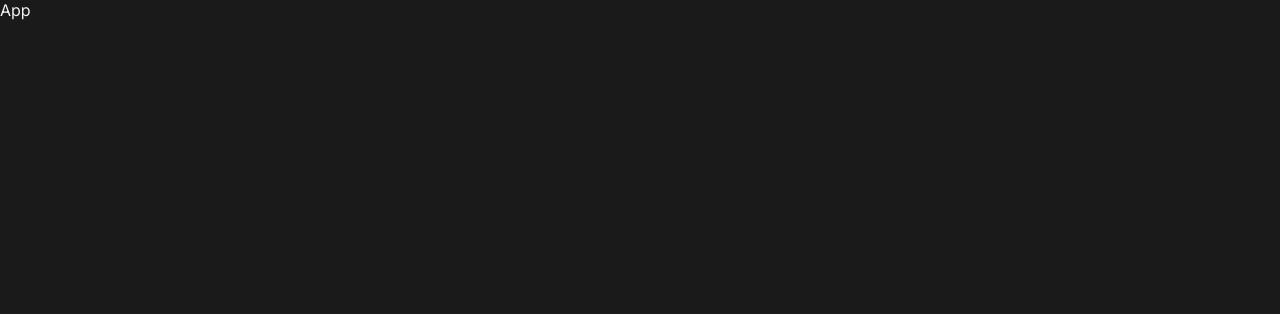
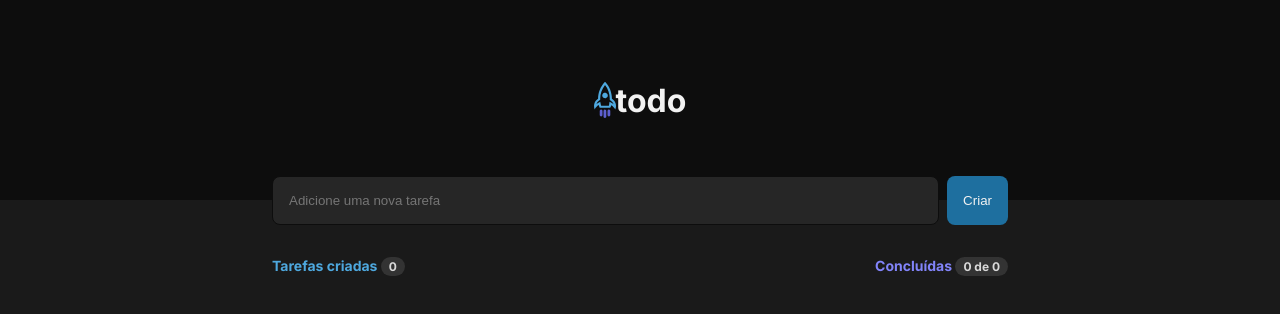
Before and after one commit to flwedu/ignite-challenge-01-todo-list, a React (Vite) app: page / in a window 1280 px wide. Shown: the top 314 px of the page. Built offline with nearby package versions, Linux system fonts and the light colour scheme.

Commit message:
:sparkles: Add TaskCard.tsx and TasksList.tsx components

```diff
--- a/package.json
+++ b/package.json
@@ -11,6 +11,7 @@
   },
   "dependencies": {
     "@biomejs/biome": "1.7.3",
+    "lucide-react": "^0.378.0",
     "react": "^18.2.0",
     "react-dom": "^18.2.0",
     "styled-components": "^6.1.11"
--- a/src/App.tsx
+++ b/src/App.tsx
@@ -1,9 +1,25 @@
+import React, { useCallback } from "react";
+import { AppHeading } from "./components/AppHeading/AppHeading.tsx";
+import { NewTaskForm } from "./components/NewTaskForm/NewTaskForm.tsx";
+import type { Task } from "./components/TaskCard/TaskCard.tsx";
+import { TasksList } from "./components/TasksList/TasksList.tsx";
+
 function App() {
+	const [tasks, setTasks] = React.useState<Task[]>([]);
+
+	const onAddNewTask = useCallback((newTask: Task) => {
+		setTasks((currState) => [newTask, ...currState]);
+	}, []);
+
 	return (
 		<>
-			<div>
-				App
-			</div>
+			<AppHeading>
+				<h1>todo</h1>
+			</AppHeading>
+			<main>
+				<NewTaskForm onAddNewTask={onAddNewTask} />
+				<TasksList tasks={tasks} />
+			</main>
 		</>
 	);
 }
--- a/src/components/NewTaskForm/NewTaskForm.tsx
+++ b/src/components/NewTaskForm/NewTaskForm.tsx
@@ -21,8 +21,15 @@
 			const id = crypto.randomUUID();
 			const description = inputRef.current?.value ?? "";
 			const createdAt = new Date();
+			const status = "OPEN";
 
-			onAddNewTask({ id, description, createdAt, updatedAt: createdAt });
+			onAddNewTask({
+				id,
+				description,
+				status,
+				createdAt,
+				updatedAt: createdAt,
+			});
 			inputRef.current.value = "";
 		},
 		[onAddNewTask],
--- /dev/null
+++ b/src/components/TaskCard/TaskCard.tsx
@@ -0,0 +1,24 @@
+import { Trash2Icon } from "lucide-react";
+import { TaskStatusIcon } from "./TaskStatusIcon.tsx";
+import { StyledListItem } from "./styles.ts";
+
+export interface Task {
+	id: string;
+	description: string;
+	createdAt: Date;
+	updatedAt: Date;
+	status: "OPEN" | "DONE";
+}
+
+export interface TaskProps
+	extends Pick<Task, "id" | "status" | "description"> {}
+
+export function TaskCard({ status, description }: TaskProps) {
+	return (
+		<StyledListItem>
+			<TaskStatusIcon status={status} />
+			<span>{description}</span>
+			<Trash2Icon />
+		</StyledListItem>
+	);
+}
--- /dev/null
+++ b/src/components/TaskCard/TaskStatusIcon.tsx
@@ -0,0 +1,15 @@
+import { CheckCircleIcon, Circle } from "lucide-react";
+import { useTheme } from "styled-components";
+import type { Task } from "./TaskCard.tsx";
+
+export interface TaskStatusIconProps extends Pick<Task, "status"> {}
+
+export function TaskStatusIcon({ status }: TaskStatusIconProps) {
+	const theme = useTheme();
+
+	if (status === "DONE") {
+		return <CheckCircleIcon fill={theme.colors.secondary} />;
+	}
+
+	return <Circle color={theme.colors.primary} />;
+}
--- /dev/null
+++ b/src/components/TaskCard/styles.ts
@@ -0,0 +1,16 @@
+import { styled } from "styled-components";
+
+export const StyledListItem = styled.li`
+	display: flex;
+	background: ${(props) => props.theme.colors["gray-500"]};
+	border: 1px solid ${(props) => props.theme.colors["gray-400"]};
+	border-radius: 0.5rem;
+	color: ${(props) => props.theme.colors["gray-100"]};
+	gap: 12px;
+	padding: 1rem;
+	align-content: start;
+
+	span {
+		flex-grow: 1;
+	}
+`;
--- /dev/null
+++ b/src/components/TasksList/TasksList.tsx
@@ -0,0 +1,40 @@
+import { useTheme } from "styled-components";
+import { type Task, TaskCard } from "../TaskCard/TaskCard.tsx";
+import {
+	Container,
+	StyledH2,
+	StyledList,
+	StyledListHeaderDiv,
+	StyledTag,
+} from "./styles.ts";
+
+interface TasksListProps {
+	tasks: Task[];
+}
+
+export function TasksList({ tasks }: TasksListProps) {
+	const theme = useTheme();
+	const tasksCount = tasks.length;
+	const doneCount = tasks.filter((task) => task.status === "DONE").length;
+
+	return (
+		<Container>
+			<StyledListHeaderDiv>
+				<StyledH2 color={theme.colors.primary}>
+					Tarefas criadas <StyledTag>{tasksCount}</StyledTag>
+				</StyledH2>
+				<StyledH2 color={theme.colors.secondary}>
+					Concluídas{" "}
+					<StyledTag>
+						{doneCount} de {tasksCount}
+					</StyledTag>
+				</StyledH2>
+			</StyledListHeaderDiv>
+			<StyledList>
+				{tasks.map((task) => (
+					<TaskCard key={task.id} {...task} />
+				))}
+			</StyledList>
+		</Container>
+	);
+}
--- /dev/null
+++ b/src/components/TasksList/styles.ts
@@ -0,0 +1,36 @@
+import { styled } from "styled-components";
+
+export const Container = styled.div`
+	display: flex;
+	flex-direction: column;
+	gap: 1.5rem;
+	margin-top: 2rem;
+`;
+
+export const StyledList = styled.ul`
+	gap: 1rem;
+	padding-inline: 0;
+	display: flex;
+	flex-direction: column;
+`;
+
+export const StyledListHeaderDiv = styled.div`
+	justify-content: space-between;
+	display: flex;
+`;
+
+export const StyledH2 = styled.h2`
+	font-size: ${({ theme }) => theme.fonts.sizes.base};
+	font-weight: bold;
+	color: ${({ color }) => color ?? undefined};
+	margin: 0;
+`;
+
+export const StyledTag = styled.span`
+	background: ${({ theme }) => theme.colors["gray-400"]};
+	border-radius: 999px;
+	color: ${({ theme }) => theme.colors["gray-200"]};
+	font-size: ${({ theme }) => theme.fonts.sizes.small};
+	font-weight: bold;
+	padding: 2px 8px;
+`;
```
Also changed, not shown: 1 other file (tests, documents, lock files or other folders).
